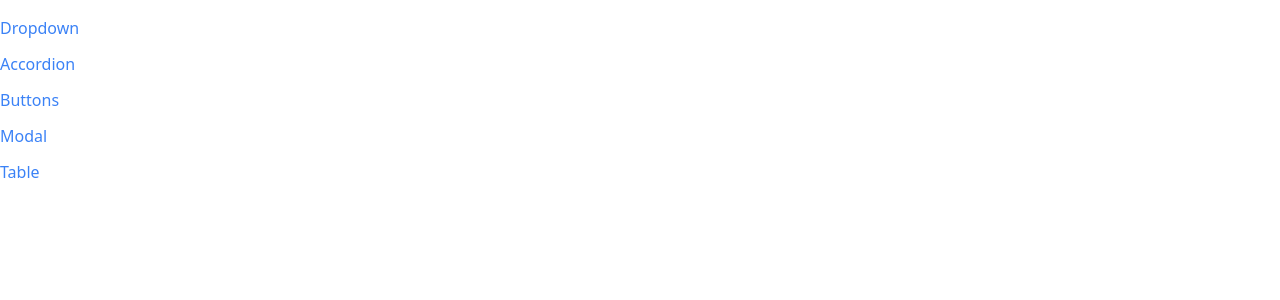
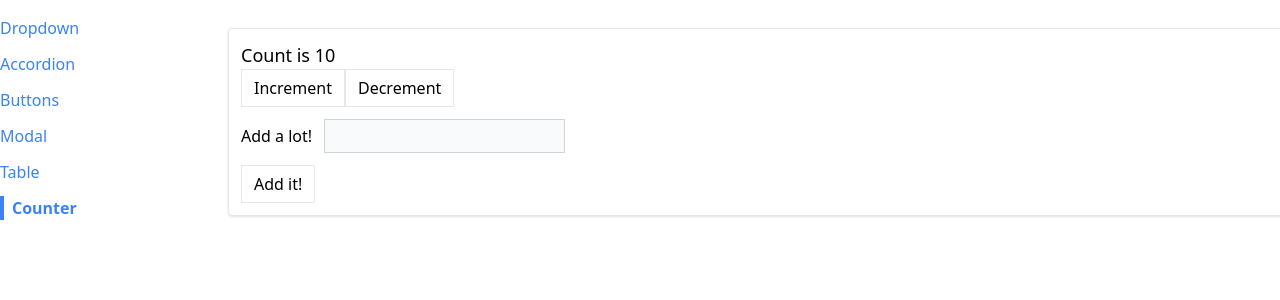
Before and after one commit to AdamDock/navigation, a React (Create React App) app: page /counter in a window 1280 px wide. Shown: the top 300 px of the page. Built offline with nearby package versions, Linux system fonts and the light colour scheme.

Commit message:
Created CounterPage and added to sidebar and route

```diff
--- a/src/App.js
+++ b/src/App.js
@@ -5,6 +5,7 @@
 import ButtonPage from './pages/ButtonPage';
 import ModalPage from './pages/ModalPage';
 import TablePage from './pages/TablePage';
+import CounterPage from './pages/CounterPage';
 
 function App() {
   return (
@@ -26,6 +27,9 @@
         <Route path="/table">
           <TablePage />
         </Route>
+        <Route path="/counter">
+          <CounterPage initialCount={10} />
+        </Route>
       </div>
     </div>
   );
--- a/src/components/Sidebar.js
+++ b/src/components/Sidebar.js
@@ -7,6 +7,7 @@
     { label: 'Buttons', path: '/buttons' },
     { label: 'Modal', path: '/modal' },
     { label: 'Table', path: '/table' },
+    { label: 'Counter', path: '/counter' },
   ];
 
   const renderedLinks = links.map((link) => {
--- /dev/null
+++ b/src/hooks/use-counter.js
@@ -0,0 +1,20 @@
+import { useState, useEffect } from 'react';
+
+function useCounter(initialCount) {
+  const [count, setCount] = useState(initialCount);
+
+  useEffect(() => {
+    console.log(count);
+  }, [count]);
+
+  const increment = () => {
+    setCount(count + 1);
+  };
+
+  return {
+    count,
+    increment,
+  };
+}
+
+export default useCounter;
--- /dev/null
+++ b/src/pages/CounterPage.js
@@ -0,0 +1,35 @@
+import { useState } from 'react';
+import Button from '../components/Button';
+import Panel from '../components/Panel';
+
+function CounterPage({ initialCount }) {
+  const [count, setCount] = useState(initialCount);
+
+  const increment = () => {
+    setCount(count + 1);
+  };
+  const decrement = () => {
+    setCount(count - 1);
+  };
+
+  return (
+    <Panel className="m-3">
+      <h1 className="text-lg">Count is {count}</h1>
+      <div className="flex flex-row">
+        <Button onClick={increment}>Increment</Button>
+        <Button onClick={decrement}>Decrement</Button>
+      </div>
+
+      <form>
+        <label>Add a lot!</label>
+        <input
+          type="number"
+          className="p-1 m-3 bg-gray-50 border border-gray-300"
+        />
+        <Button>Add it!</Button>
+      </form>
+    </Panel>
+  );
+}
+
+export default CounterPage;
```
